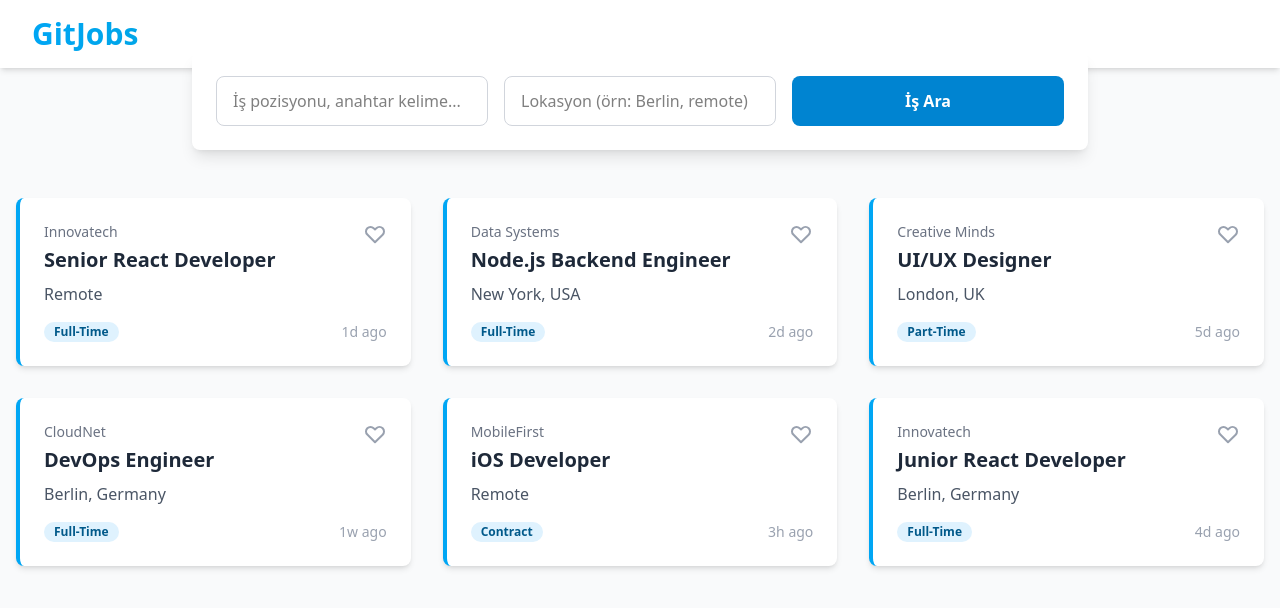
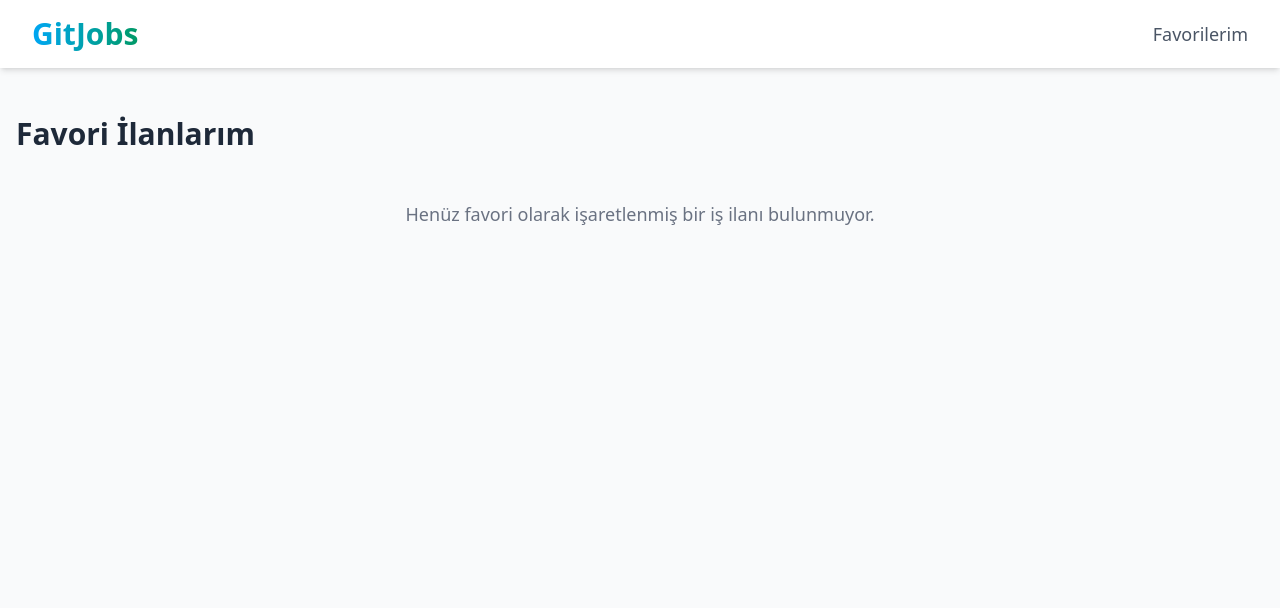
Before and after one commit to furkycl/gitjobs-app, a React (Vite) app: page /favorites in a window 1280 px wide. Shown: the top 608 px of the page. Built offline with nearby package versions, Linux system fonts and the light colour scheme.

Commit message:
feat(routing): Implement multi-page navigation with React Router

```diff
--- a/src/App.jsx
+++ b/src/App.jsx
@@ -1,7 +1,15 @@
-import HomePage from "./pages/HomePage";
+import { Outlet } from "react-router-dom";
+import Header from "./components/Header";
 
 function App() {
-  return <HomePage />;
+  return (
+    <div className="bg-gray-50 min-h-screen">
+      <Header />
+      <main>
+        <Outlet />
+      </main>
+    </div>
+  );
 }
 
 export default App;
--- a/src/components/Header.jsx
+++ b/src/components/Header.jsx
@@ -1,11 +1,23 @@
 import React from "react";
+import { Link } from "react-router-dom"; // Link komponentini import et
 
 function Header() {
   return (
-    <header className="w-full bg-white shadow-md py-4 px-8">
-      <h1 className="text-3xl font-extrabold text-transparent bg-clip-text bg-gradient-to-r from-sky-500 to-emerald-600 font-logo">
-        GitJobs
-      </h1>
+    <header className="w-full bg-white shadow-md py-4 px-8 flex justify-between items-center">
+      <Link to="/">
+        {" "}
+        <h1 className="text-3xl font-extrabold text-transparent bg-clip-text bg-gradient-to-r from-sky-500 to-emerald-600 font-logo">
+          GitJobs
+        </h1>
+      </Link>
+      <nav>
+        <Link
+          to="/favorites"
+          className="text-lg font-medium text-gray-600 hover:text-sky-600 transition-colors"
+        >
+          Favorilerim
+        </Link>
+      </nav>
     </header>
   );
 }
--- a/src/main.jsx
+++ b/src/main.jsx
@@ -2,14 +2,34 @@ import React from "react";
 import ReactDOM from "react-dom/client";
 import App from "./App.jsx";
 import "./index.css";
-
 import { store } from "./app/store";
 import { Provider } from "react-redux";
+
+import { createBrowserRouter, RouterProvider } from "react-router-dom";
+import HomePage from "./pages/HomePage.jsx";
+import FavoritesPage from "./pages/FavoritesPage.jsx";
+
+const router = createBrowserRouter([
+  {
+    path: "/",
+    element: <App />,
+    children: [
+      {
+        index: true,
+        element: <HomePage />,
+      },
+      {
+        path: "favorites",
+        element: <FavoritesPage />,
+      },
+    ],
+  },
+]);
 
 ReactDOM.createRoot(document.getElementById("root")).render(
   <React.StrictMode>
     <Provider store={store}>
-      <App />
+      <RouterProvider router={router} />
     </Provider>
   </React.StrictMode>
 );
--- /dev/null
+++ b/src/pages/FavoritesPage.jsx
@@ -0,0 +1,31 @@
+import React from "react";
+import { useSelector } from "react-redux";
+import JobCard from "../components/JobCard";
+
+function FavoritesPage() {
+  const allJobs = useSelector((state) => state.jobs.items);
+  const { favoriteIds } = useSelector((state) => state.favorites);
+
+  const favoriteJobs = allJobs.filter((job) => favoriteIds.includes(job.id));
+
+  return (
+    <div className="container mx-auto px-4 py-12">
+      <h2 className="text-3xl font-bold text-gray-800 mb-8">
+        Favori İlanlarım
+      </h2>
+      {favoriteJobs.length > 0 ? (
+        <div className="grid grid-cols-1 md:grid-cols-2 lg:grid-cols-3 gap-8">
+          {favoriteJobs.map((job) => (
+            <JobCard key={job.id} job={job} />
+          ))}
+        </div>
+      ) : (
+        <p className="text-center text-gray-500 text-lg mt-12">
+          Henüz favori olarak işaretlenmiş bir iş ilanı bulunmuyor.
+        </p>
+      )}
+    </div>
+  );
+}
+
+export default FavoritesPage;
--- a/src/pages/HomePage.jsx
+++ b/src/pages/HomePage.jsx
@@ -2,15 +2,16 @@ import React, { useEffect } from "react";
 import { useDispatch, useSelector } from "react-redux";
 import { fetchJobs } from "../features/jobs/jobsSlice";
 
-import Header from "../components/Header";
 import SearchBar from "../components/SearchBar";
 import JobCard from "../components/JobCard";
 
 function HomePage() {
   const dispatch = useDispatch();
+
   const jobs = useSelector((state) => state.jobs.items);
   const jobStatus = useSelector((state) => state.jobs.status);
   const error = useSelector((state) => state.jobs.error);
+
   useEffect(() => {
     if (jobStatus === "idle") {
       dispatch(fetchJobs());
@@ -21,29 +22,33 @@ function HomePage() {
 
   if (jobStatus === "loading") {
     content = (
-      <p className="text-center text-gray-500 text-lg">
+      <p className="text-center text-gray-500 text-lg mt-12">
         İş ilanları yükleniyor...
       </p>
     );
   } else if (jobStatus === "succeeded") {
-    content = (
+    content =
+      jobs.length > 0 ? (
         <div className="mt-12 grid grid-cols-1 md:grid-cols-2 lg:grid-cols-3 gap-8">
           {jobs.map((job) => (
             <JobCard key={job.id} job={job} />
           ))}
         </div>
+      ) : (
+        <p className="text-center text-gray-500 text-lg mt-12">
+          Aradığınız kriterlere uygun iş ilanı bulunamadı.
+        </p>
       );
   } else if (jobStatus === "failed") {
-    content = <p className="text-center text-red-500 text-lg">{error}</p>;
+    content = (
+      <p className="text-center text-red-500 text-lg mt-12">Hata: {error}</p>
+    );
   }
 
   return (
-    <div className="bg-gray-50 min-h-screen">
-      <Header />
-      <main className="container mx-auto px-4 py-8">
+    <div className="container mx-auto px-4 py-8">
       <SearchBar />
-        {content}{" "}
-      </main>
+      {content}
     </div>
   );
 }
```
Lines whose indentation alone changed are shown as unchanged.
